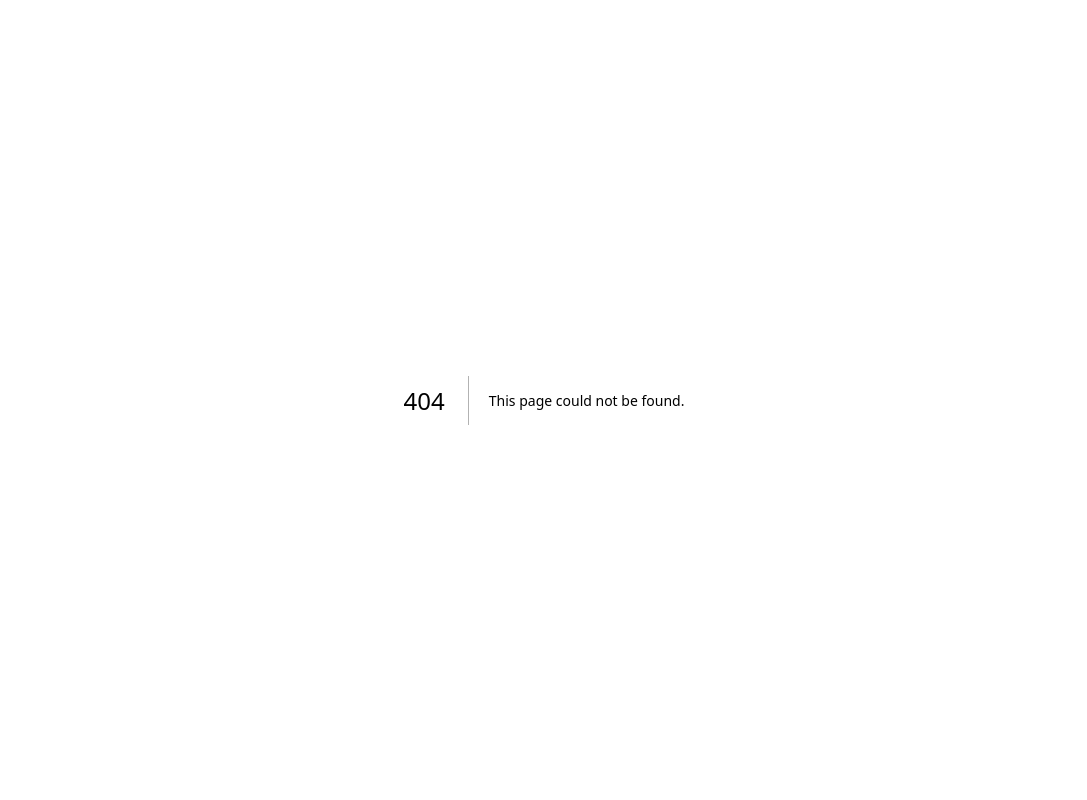
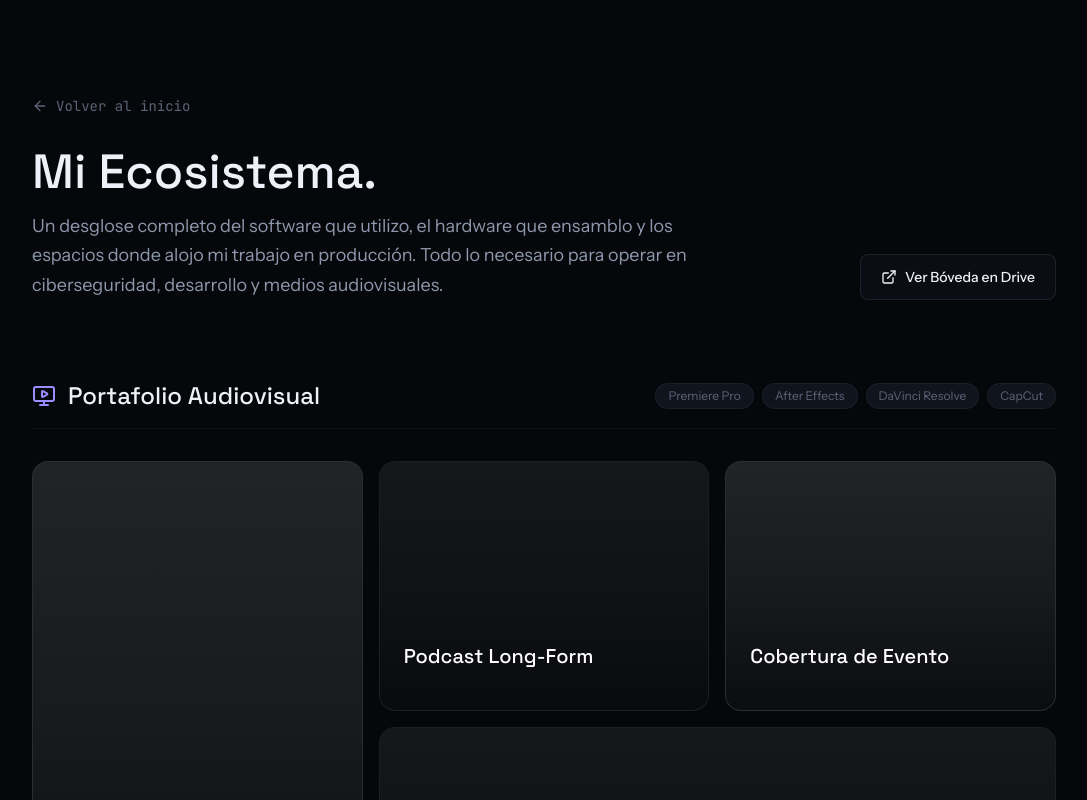
Before and after one commit to kpt3o/andrish-portfolio, a Next.js app: page /setup in a window 1280 px wide. Before the commit this address had no page. Shown: the top 800 px of the page, without its empty margins (96-1183 px from the left). Built offline with nearby package versions, Linux system fonts and the light colour scheme.

Commit message:
Cambios a Galeria de videos

```diff
--- /dev/null
+++ b/app/setup/page.js
@@ -0,0 +1,141 @@
+import Link from "next/link";
+import { ArrowLeft, MonitorPlay, ExternalLink, Play } from "lucide-react";
+
+export const metadata = {
+  title: "Setup & Herramientas | Andrish",
+  description: "El hardware, software y ecosistema de trabajo detrás de mis proyectos.",
+};
+
+// Aquí configuraremos los videos que mostrarás.
+// Por ahora usaré colores de fondo, luego los cambiarás por imágenes reales.
+const PORTFOLIO_ITEMS = [
+  {
+    title: "Edición Viral Short-Form",
+    tech: "Premiere Pro + After Effects",
+    size: "row-span-2", // Hace la tarjeta más alta (estilo vertical/Reel)
+    bg: "bg-zinc-800",
+  },
+  {
+    title: "Podcast Long-Form",
+    tech: "DaVinci Resolve (Color Log)",
+    size: "row-span-1", // Tarjeta normal
+    bg: "bg-zinc-900",
+  },
+  {
+    title: "Cobertura de Evento",
+    tech: "Sony Vegas (Mis Inicios)",
+    size: "row-span-1", // Tarjeta normal
+    bg: "bg-zinc-800",
+  },
+  {
+    title: "Reel Comercial / Producto",
+    tech: "CapCut + Premiere",
+    size: "col-span-1 md:col-span-2 row-span-1", // Tarjeta ancha (estilo horizontal/YouTube)
+    bg: "bg-zinc-900",
+  },
+];
+
+const DRIVE_LINK = "https://drive.google.com/drive/folders/1S3yG7X2Hp5FcxQWheMbsboujDc9h-yme?usp=drive_link";
+
+export default function SetupPage() {
+  return (
+    <main className="min-h-screen bg-[#05070b] text-ink selection:bg-dev/30 selection:text-dev px-6 py-24 sm:px-10 relative z-10">
+      <div className="mx-auto max-w-5xl space-y-20">
+
+        {/* Cabecera y Botón de Regreso */}
+        <header className="space-y-8">
+          <Link
+            href="/"
+            className="inline-flex items-center gap-2 text-sm font-mono text-ink-faint hover:text-dev transition-colors"
+          >
+            <ArrowLeft size={16} />
+            Volver al inicio
+          </Link>
+
+          <div className="flex flex-col md:flex-row md:items-end justify-between gap-6">
+            <div>
+              <h1 className="text-4xl sm:text-5xl font-display font-medium text-ink mb-4">
+                Mi Ecosistema.
+              </h1>
+              <p className="text-lg text-ink-dim leading-relaxed max-w-2xl">
+                Un desglose completo del software que utilizo, el hardware que ensamblo y los espacios donde alojo mi trabajo en producción. Todo lo necesario para operar en ciberseguridad, desarrollo y medios audiovisuales.
+              </p>
+            </div>
+
+            {/* Botón Global de Drive */}
+            <a
+              href={DRIVE_LINK}
+              target="_blank"
+              rel="noopener noreferrer"
+              className="inline-flex items-center gap-2 rounded-lg bg-surface/50 border border-line px-5 py-3 text-sm font-medium hover:bg-dev hover:text-[#05070b] hover:border-dev transition-all shrink-0"
+            >
+              <ExternalLink size={16} />
+              Ver Bóveda en Drive
+            </a>
+          </div>
+        </header>
+
+        {/* Sección de Galería Estilo GSAP */}
+        <section className="space-y-8">
+          <div className="flex items-center justify-between border-b border-line/50 pb-4">
+            <div className="flex items-center gap-3">
+              <MonitorPlay className="text-dev" size={24} />
+              <h2 className="text-2xl font-display font-medium text-ink">
+                Portafolio Audiovisual
+              </h2>
+            </div>
+            <div className="hidden sm:flex flex-wrap gap-2">
+                {["Premiere Pro", "After Effects", "DaVinci Resolve", "CapCut"].map((tool) => (
+                  <span key={tool} className="rounded-full bg-surface px-3 py-1 text-xs text-ink-faint border border-line/50">
+                    {tool}
+                  </span>
+                ))}
+            </div>
+          </div>
+
+          {/* Grid de Galería Visual */}
+          <div className="grid grid-cols-1 md:grid-cols-2 lg:grid-cols-3 gap-4 auto-rows-[250px]">
+            {PORTFOLIO_ITEMS.map((item, i) => (
+              <a
+                key={i}
+                href={DRIVE_LINK}
+                target="_blank"
+                rel="noopener noreferrer"
+                className={`group relative overflow-hidden rounded-2xl ${item.bg} ${item.size} border border-line/30 transition-all hover:border-dev/50`}
+              >
+                {/*
+                  AQUÍ PONDRÁS TUS IMÁGENES EN EL FUTURO:
+                  <img src="/tu-imagen.jpg" className="absolute inset-0 h-full w-full object-cover transition-transform duration-700 group-hover:scale-105" alt={item.title} />
+                */}
+
+                {/* Fondo de relleno mientras pones imágenes (puedes borrarlo luego) */}
+                <div className="absolute inset-0 transition-transform duration-700 group-hover:scale-105 bg-surface/20"></div>
+
+                {/* Gradiente Oscuro para que el texto sea legible */}
+                <div className="absolute inset-0 bg-gradient-to-t from-[#05070b] via-[#05070b]/40 to-transparent opacity-80 group-hover:opacity-90 transition-opacity duration-500"></div>
+
+                {/* Ícono de Play centrado que aparece al hacer hover */}
+                <div className="absolute inset-0 flex items-center justify-center opacity-0 scale-75 group-hover:opacity-100 group-hover:scale-100 transition-all duration-500">
+                  <div className="rounded-full bg-dev/20 p-4 backdrop-blur-sm border border-dev/30 text-dev">
+                    <Play size={32} className="ml-1" fill="currentColor" />
+                  </div>
+                </div>
+
+                {/* Contenido de Texto (Aparece deslizando hacia arriba) */}
+                <div className="absolute inset-x-0 bottom-0 p-6 translate-y-2 group-hover:translate-y-0 transition-transform duration-500">
+                  <h4 className="text-xl font-display font-medium text-white mb-1 group-hover:text-dev transition-colors">
+                    {item.title}
+                  </h4>
+                  <p className="text-sm font-mono text-ink-faint opacity-0 group-hover:opacity-100 transition-opacity duration-500 delay-100">
+                    {item.tech}
+                  </p>
+                </div>
+              </a>
+            ))}
+          </div>
+        </section>
+
+      </div>
+    </main>
+  );
+}
--- a/components/sections/Cybersecurity.js
+++ b/components/sections/Cybersecurity.js
@@ -1,14 +1,15 @@
 import SectionShell from "@/components/ui/SectionShell";
 import Reveal from "@/components/ui/Reveal";
-import Tag from "@/components/ui/Tag";
-import ProgressBar from "@/components/ui/ProgressBar";
-import { Swords, Terminal, Radar, Network, ShieldCheck } from "lucide-react";
+import { Shield, Terminal, Server, Cpu } from "lucide-react";
 
-const SPECIALTIES = [
-  { label: "Seguridad Ofensiva", icon: Swords },
-  { label: "Pentesting", icon: Terminal },
-  { label: "OSINT", icon: Radar },
-  { label: "Análisis de paquetes (Wireshark)", icon: Network },
+const TECH_STACK = [
+  "Wireshark",
+  "Linux Systems",
+  "PowerShell",
+  "Python",
+  "Cloud Storage",
+  "Hardware & PC Building",
+  "Network Analysis"
 ];
 
 export default function Cybersecurity() {
@@ -16,56 +17,75 @@ export default function Cybersecurity() {
     <SectionShell
       id="ciberseguridad"
       index="02"
-      eyebrow="Ciberseguridad"
-      title="Pensar como atacante para construir defensas que resisten."
-      tone="primary"
+      eyebrow="Ciberseguridad & Infraestructura"
+      title="Entendiendo el sistema desde adentro."
+      tone="cyan"
     >
-      <div className="grid gap-16 lg:grid-cols-[1.1fr_0.9fr]">
-        <div className="space-y-14">
-          <Reveal>
-            <div className="rounded-2xl border border-line bg-surface/60 p-7">
-              <p className="eyebrow mb-6 text-ink-faint">Andrish Cyber Lab</p>
-              <div className="space-y-6">
-                <ProgressBar label="Laboratorio local (VMs, AD, hardening)" value={82} />
-                <ProgressBar label="Redes y segmentación" value={68} />
-              </div>
-            </div>
-          </Reveal>
+      <div className="space-y-12">
 
-          <Reveal delay={0.05}>
-            <div>
-              <p className="eyebrow mb-4 text-ink-faint">Especialidades técnicas</p>
-              <div className="flex flex-wrap gap-3">
-                {SPECIALTIES.map((s) => (
-                  <Tag key={s.label} icon={s.icon}>
-                    {s.label}
-                  </Tag>
-                ))}
-              </div>
-            </div>
-          </Reveal>
-        </div>
-
-        <Reveal delay={0.1}>
-          <div className="border-l-2 border-primary/40 pl-7">
-            <p className="eyebrow mb-4 flex items-center gap-2 text-primary">
-              <ShieldCheck size={14} />
-              Investigación destacada
-            </p>
-            <h3 className="font-display text-2xl font-medium text-ink">
-              Propuesta de tesis: arquitecturas Zero Trust
-            </h3>
-            <p className="mt-4 text-ink-dim">
-              Un modelo de acceso donde ninguna solicitud se confía por defecto, ni
-              siquiera dentro del perímetro corporativo: cada usuario, dispositivo y
-              sesión se verifica de forma continua.
-            </p>
-            <p className="mt-4 text-ink-dim">
-              La propuesta explora micro-segmentación y autenticación continua como
-              respuesta a un perímetro de red que, en la práctica, ya no existe.
+        <Reveal>
+          <div className="prose prose-invert max-w-3xl text-ink-dim leading-relaxed text-lg">
+            <p>
+              Prefiero desarmar un sistema y entender sus cimientos antes de confiar ciegamente en él. Mi enfoque en ciberseguridad e infraestructura no se basa solo en teoría, sino en la capacidad de construir y auditar desde el hardware hasta el almacenamiento en la nube.
             </p>
           </div>
         </Reveal>
+
+        <Reveal>
+          <div className="grid gap-8 md:grid-cols-2 mt-8 border-t border-line/50 pt-12">
+
+            {/* Columna 1: Ciberseguridad y Redes */}
+            <div className="space-y-6">
+              <div className="flex items-center gap-3">
+                <Shield className="text-dev" size={24} />
+                <h3 className="font-display text-xl font-medium text-ink">Redes & Seguridad</h3>
+              </div>
+              <p className="text-ink-dim leading-relaxed text-sm">
+                Análisis profundo de tráfico, identificación de vulnerabilidades y automatización de procesos. Auditoría de redes a nivel de paquetes y gestión de entornos seguros.
+              </p>
+              <div className="flex items-center gap-2 text-sm text-ink-faint">
+                <Terminal size={16} className="text-dev/70" />
+                <span>Scripting para automatización y pentesting.</span>
+              </div>
+            </div>
+
+            {/* Columna 2: Infraestructura y Hardware */}
+            <div className="space-y-6">
+              <div className="flex items-center gap-3">
+                <Server className="text-dev" size={24} />
+                <h3 className="font-display text-xl font-medium text-ink">Infraestructura & Hardware</h3>
+              </div>
+              <p className="text-ink-dim leading-relaxed text-sm">
+                Desde el ensamblaje de estaciones de trabajo de alto rendimiento (PC Building) a medida para edición y desarrollo, hasta la implementación de soluciones de almacenamiento en la nube escalables.
+              </p>
+              <div className="flex items-center gap-2 text-sm text-ink-faint">
+                <Cpu size={16} className="text-dev/70" />
+                <span>Optimización de recursos físicos y virtuales.</span>
+              </div>
+            </div>
+
+          </div>
+        </Reveal>
+
+        {/* Píldoras del Stack Tecnológico */}
+        <Reveal>
+          <div className="mt-8 pt-8 border-t border-line/10">
+            <p className="text-xs font-mono text-ink-faint uppercase tracking-wider mb-4">
+              Arsenal Técnico
+            </p>
+            <div className="flex flex-wrap gap-3">
+              {TECH_STACK.map((tech) => (
+                <div
+                  key={tech}
+                  className="rounded-lg bg-surface/50 border border-line px-4 py-2 text-sm font-medium text-ink hover:text-dev hover:border-dev/50 transition-colors cursor-default"
+                >
+                  {tech}
+                </div>
+              ))}
+            </div>
+          </div>
+        </Reveal>
+
       </div>
     </SectionShell>
   );
```
